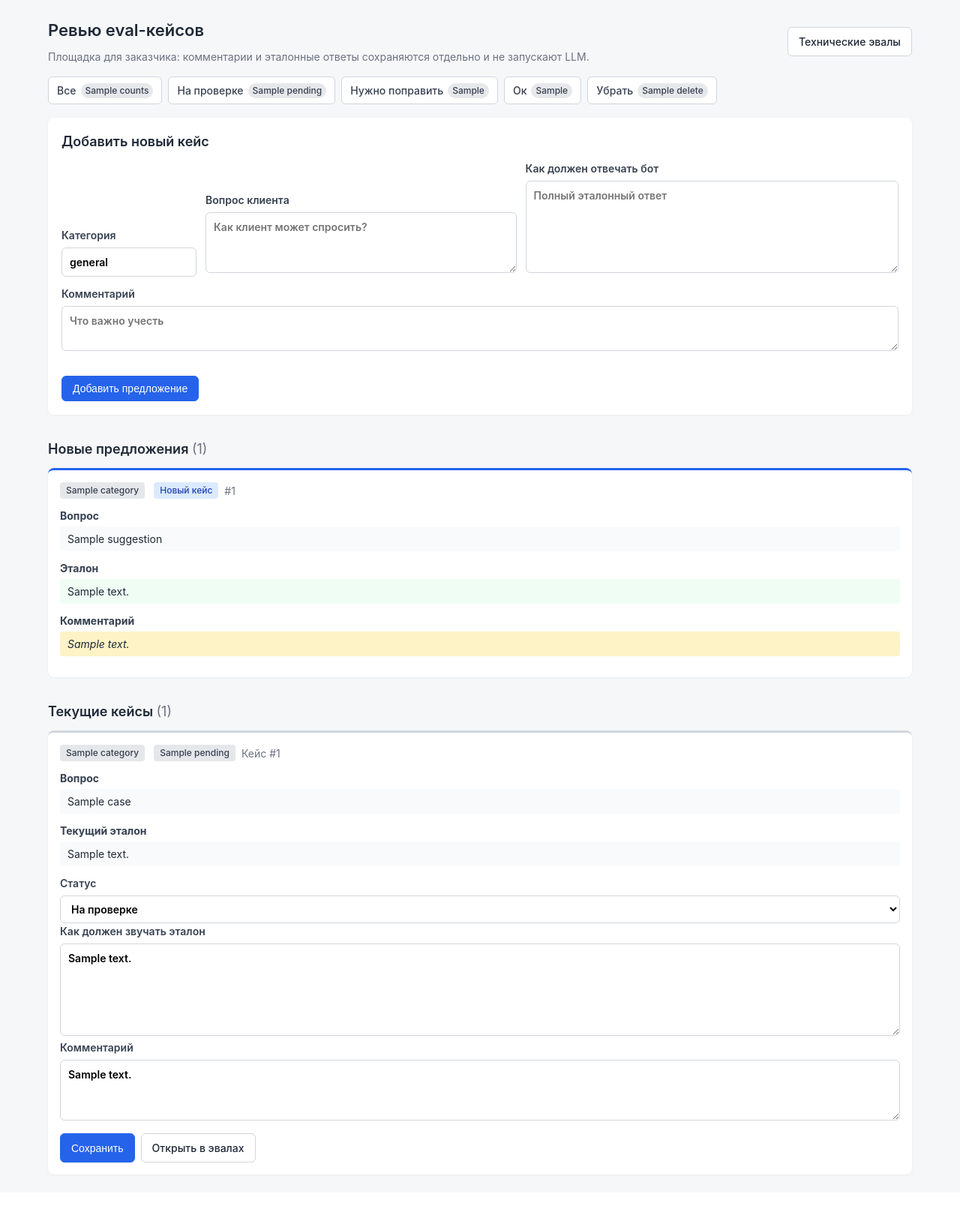
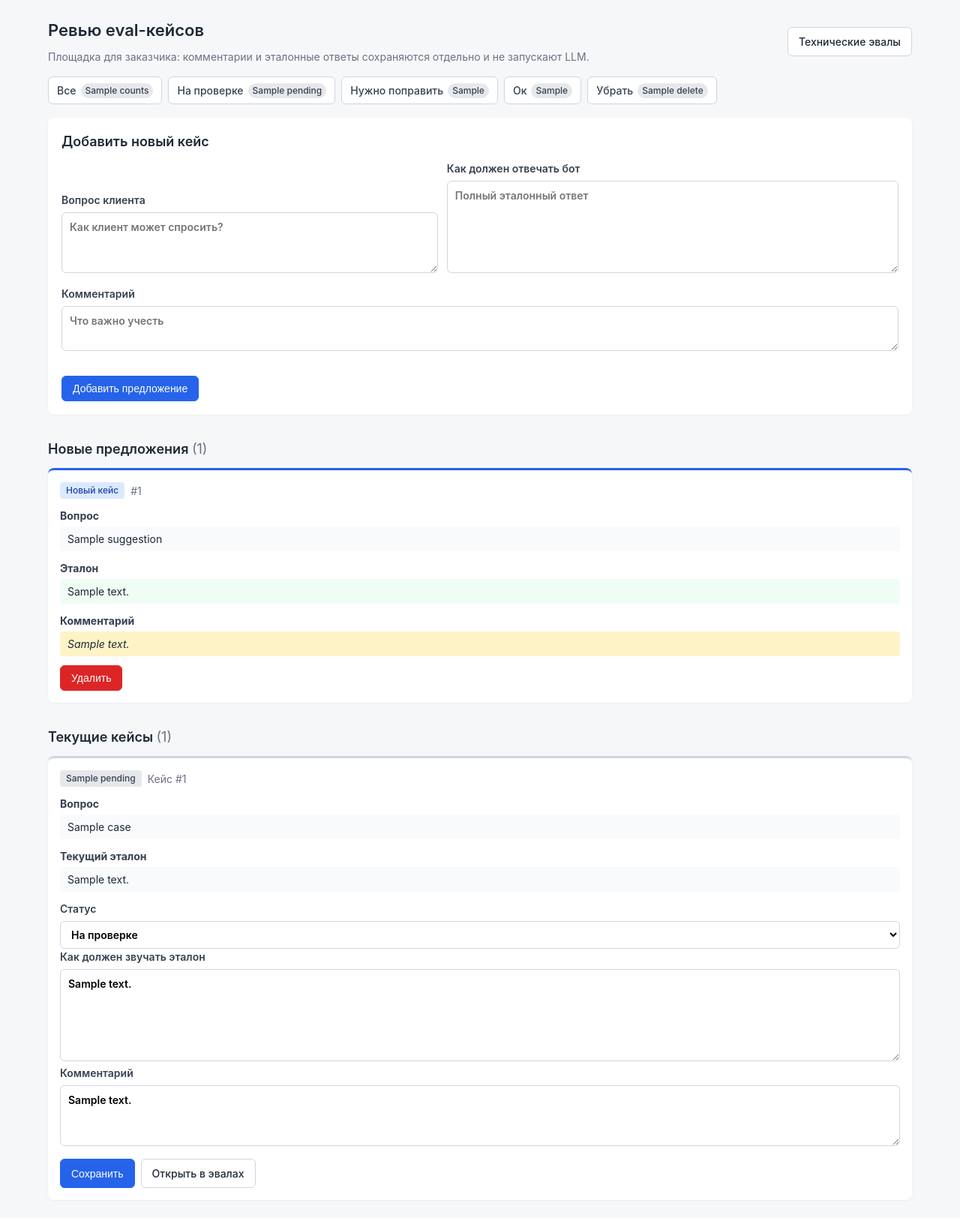
Before and after one commit to vlad495-commits/moroz-i-solntse-bot, a FastAPI app: template project/admin/templates/review_eval_list.html in a window 1280 px wide. Shown: the whole page at 75% size. Before the commit the page ends 1568 px from the top, so only its background shows below. Run offline with FastAPI, Linux system fonts and the light colour scheme; the template is opened without the code that fills it: most values are stand-ins (such as "Sample title", 1, 10 or a date in 2020); parts of the project's set-up code (start-up, migrations or seed data) failed here and were passed over.

Commit message:
fix: упрощено ревью eval-кейсов

```diff
--- a/project/admin/static/styles.css
+++ b/project/admin/static/styles.css
@@ -545,11 +545,11 @@ h2 {
 .review-new h2 { margin-top: 0; }
 .review-new-form {
     display: grid;
-    grid-template-columns: 180px minmax(220px, 1fr) minmax(260px, 1.2fr);
+    grid-template-columns: minmax(220px, 1fr) minmax(260px, 1.2fr);
     gap: 12px;
     align-items: end;
 }
-.review-new-form label:nth-child(4),
+.review-new-form label:nth-child(3),
 .review-new-form .form-actions {
     grid-column: 1 / -1;
 }
--- a/project/admin/templates/review_eval_list.html
+++ b/project/admin/templates/review_eval_list.html
@@ -12,6 +12,9 @@
 {% if request.query_params.get('saved') %}
 <div class="success">Сохранено.</div>
 {% endif %}
+{% if request.query_params.get('deleted') %}
+<div class="success">Удалено.</div>
+{% endif %}
 
 <div class="review-tabs">
     <a class="review-tab {% if active_status == 'all' %}active{% endif %}" href="/review/evals?status=all">Все <span>{{ counts.all }}</span></a>
@@ -24,10 +27,6 @@
 <section class="review-new">
     <h2>Добавить новый кейс</h2>
     <form method="post" action="/review/evals/suggestions" class="review-new-form">
-        <label>
-            Категория
-            <input type="text" name="category" value="general" placeholder="pricing / services / booking / ...">
-        </label>
         <label>
             Вопрос клиента
             <textarea name="question" rows="3" required placeholder="Как клиент может спросить?"></textarea>
@@ -53,7 +52,6 @@
         {% for s in suggestions %}
         <article class="review-card review-card-new">
             <div class="review-card-head">
-                <span class="chip">{{ s.category or 'general' }}</span>
                 <span class="badge badge-review-new_case">Новый кейс</span>
                 <span class="muted">#{{ s.id }}</span>
             </div>
@@ -71,6 +69,10 @@
                 <div class="quoted reasoning">{{ s.comment }}</div>
             </div>
             {% endif %}
+            <form method="post" action="/review/evals/suggestions/{{ s.id }}/delete"
+                  onsubmit="return confirm('Удалить это новое предложение?')">
+                <button type="submit" class="btn btn-danger">Удалить</button>
+            </form>
         </article>
         {% endfor %}
     </div>
@@ -87,7 +89,6 @@
         <article class="review-card">
             <form method="post" action="/review/evals/cases/{{ c.id }}">
                 <div class="review-card-head">
-                    <span class="chip">{{ c.category }}</span>
                     <span class="badge badge-review-{{ c.review_status }}">{{ statuses[c.review_status] }}</span>
                     <span class="muted">Кейс #{{ c.id }}</span>
                 </div>
```
Also changed, not shown: project/admin/review_database.py (+11 -2 lines), project/admin/review_routes.py (+7 -2 lines), Дорожная карта.md (+1 -0 lines), changelog.md.
